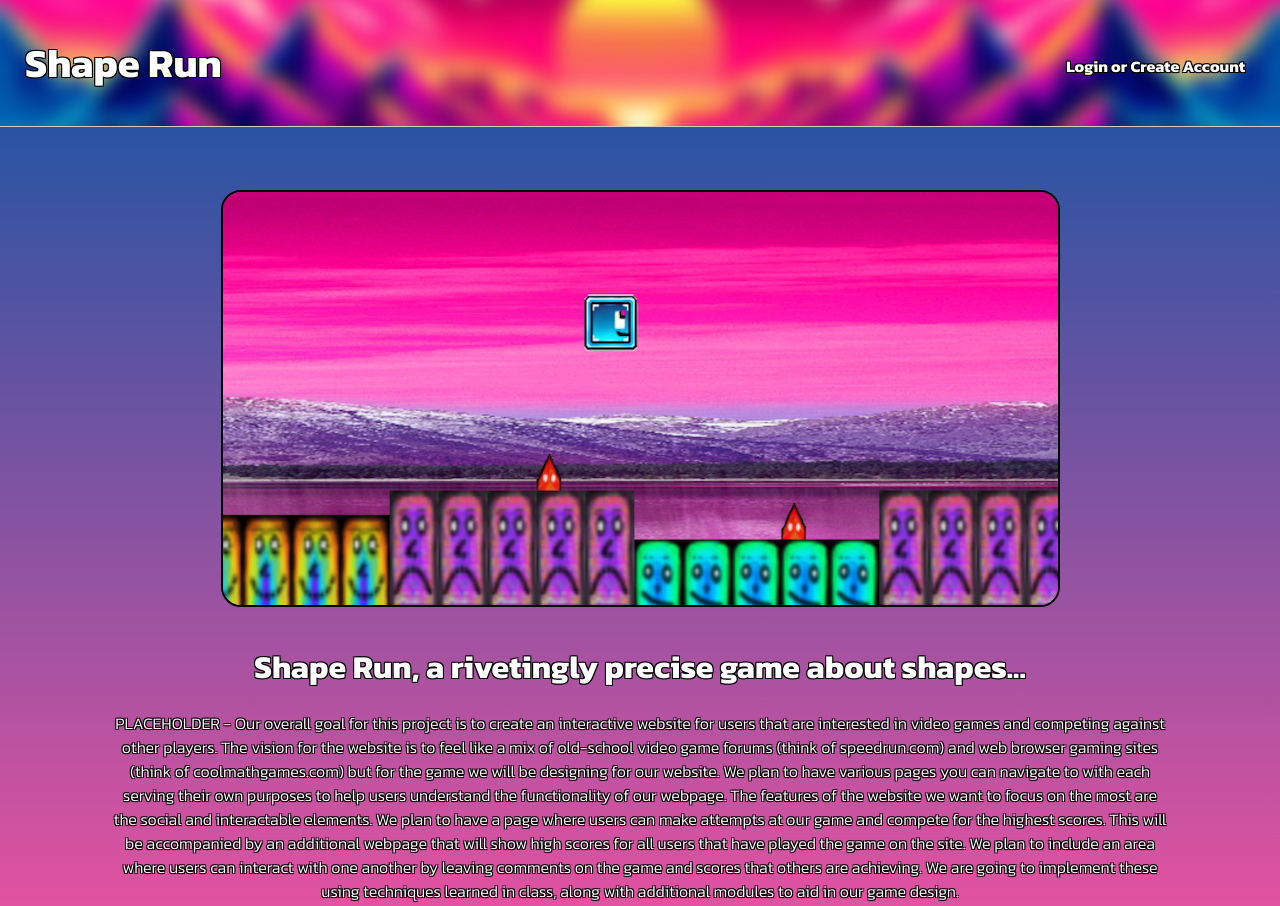
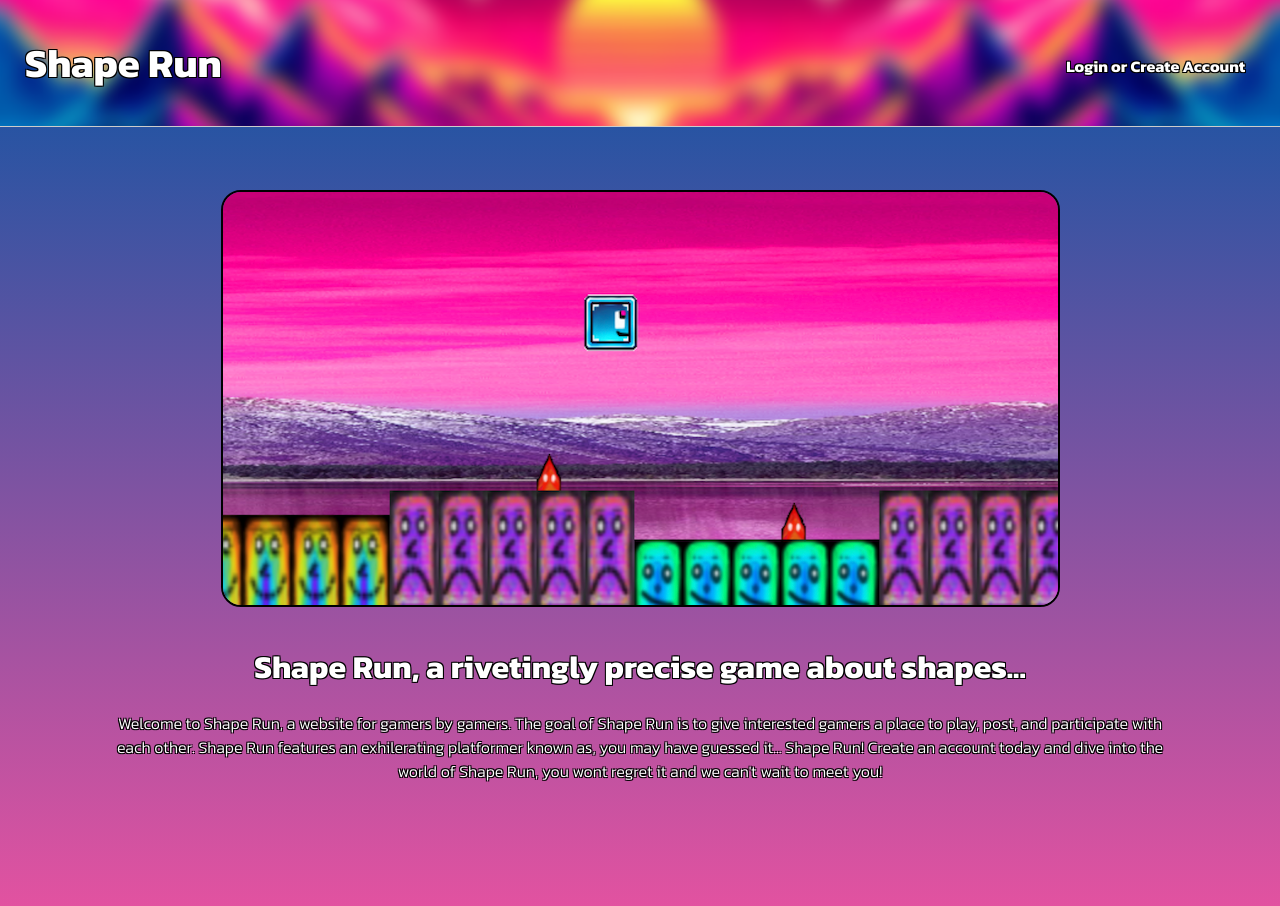
Before and after one commit to gavinscottball/final_project, a website: page public_html/index.html in a window 1280 px wide. Shown: the top 906 px of the page. Drawn offline with Linux system fonts and the light colour scheme.

Commit message:
html validation

```diff
--- a/public_html/index.html
+++ b/public_html/index.html
@@ -1,17 +1,4 @@
-<!--
 
-NOTE: This is what I am thinking to be the splash page when entering our IP. clicking login will take you
-to the log in page which will then bring you to the game and the rest of the site it is currently
-"linked" but i am unsure if this is what we need to be doing or not
-
-I think all you need to do here is just link the login button since
-I already handled it being the splash screen
-
-In the other HTML files I have a nav bar that links to all the pages with <a> links
-I dont know if we will need to change that or not. In client I found a way to make sure
-that the DOM doesnt interact with the wrong things.
-
--->
 
 <!DOCTYPE html>
 <html lang="en">
@@ -39,20 +26,12 @@ that the DOM doesnt interact with the wrong things.
     <div class="content">
         <img src="./imgs/screenshot1.png" alt="Screenshot of Shape Run" class="large-screenshot">
         <h1 class="title">Shape Run, a rivetingly precise game about shapes...</h1>
-        <p class="description">PLACEHOLDER - Our overall goal for this project is to create an interactive website for
-            users that are interested in
-            video games and competing against other players. The vision for the website is to feel like a mix
-            of old-school video game forums (think of speedrun.com) and web browser gaming sites (think
-            of coolmathgames.com) but for the game we will be designing for our website. We plan to have
-            various pages you can navigate to with each serving their own purposes to help users understand
-            the functionality of our webpage.
-            The features of the website we want to focus on the most are the social and interactable elements.
-            We plan to have a page where users can make attempts at our game and compete for the highest
-            scores. This will be accompanied by an additional webpage that will show high scores for all
-            users that have played the game on the site. We plan to include an area where users can interact
-            with one another by leaving comments on the game and scores that others are achieving. We are
-            going to implement these using techniques learned in class, along with additional modules to aid
-            in our game design.</p>
+        <p class="description">Welcome to Shape Run, a website for gamers by gamers. The goal of Shape Run
+            is to give interested gamers a place to play, post, and participate with each other. Shape Run features
+            an exhilerating platformer known as, you may have guessed it... Shape Run! Create an
+            account today and dive into the world of Shape Run, you wont regret it and we can't wait to meet
+            you!
+        </p>
     </div>
 
 
```
Also changed, not shown: public_html/login.html (+4 -4 lines), public_html/profile.html (+1 -1 lines), public_html/social.html (+1 -1 lines).
